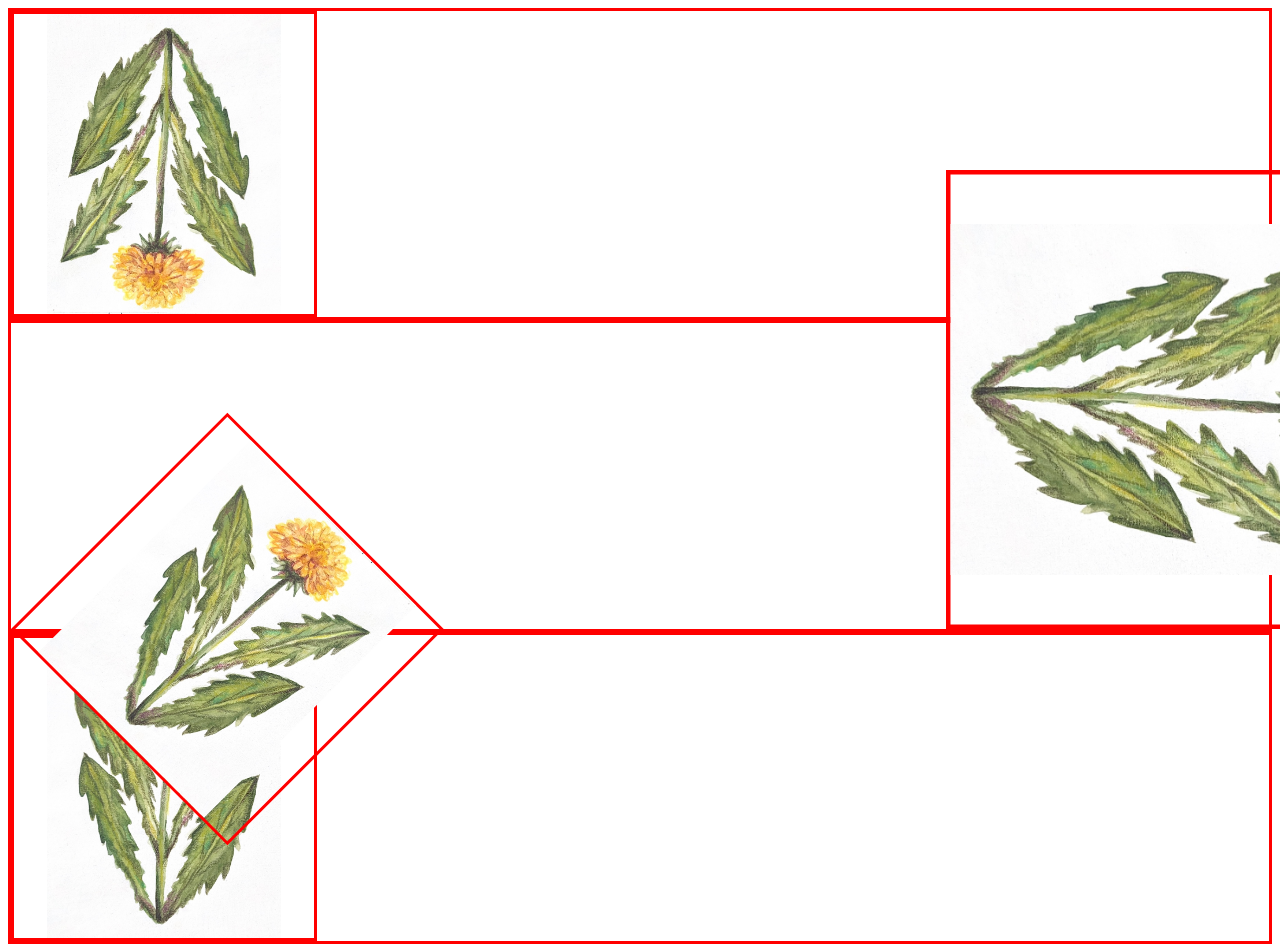
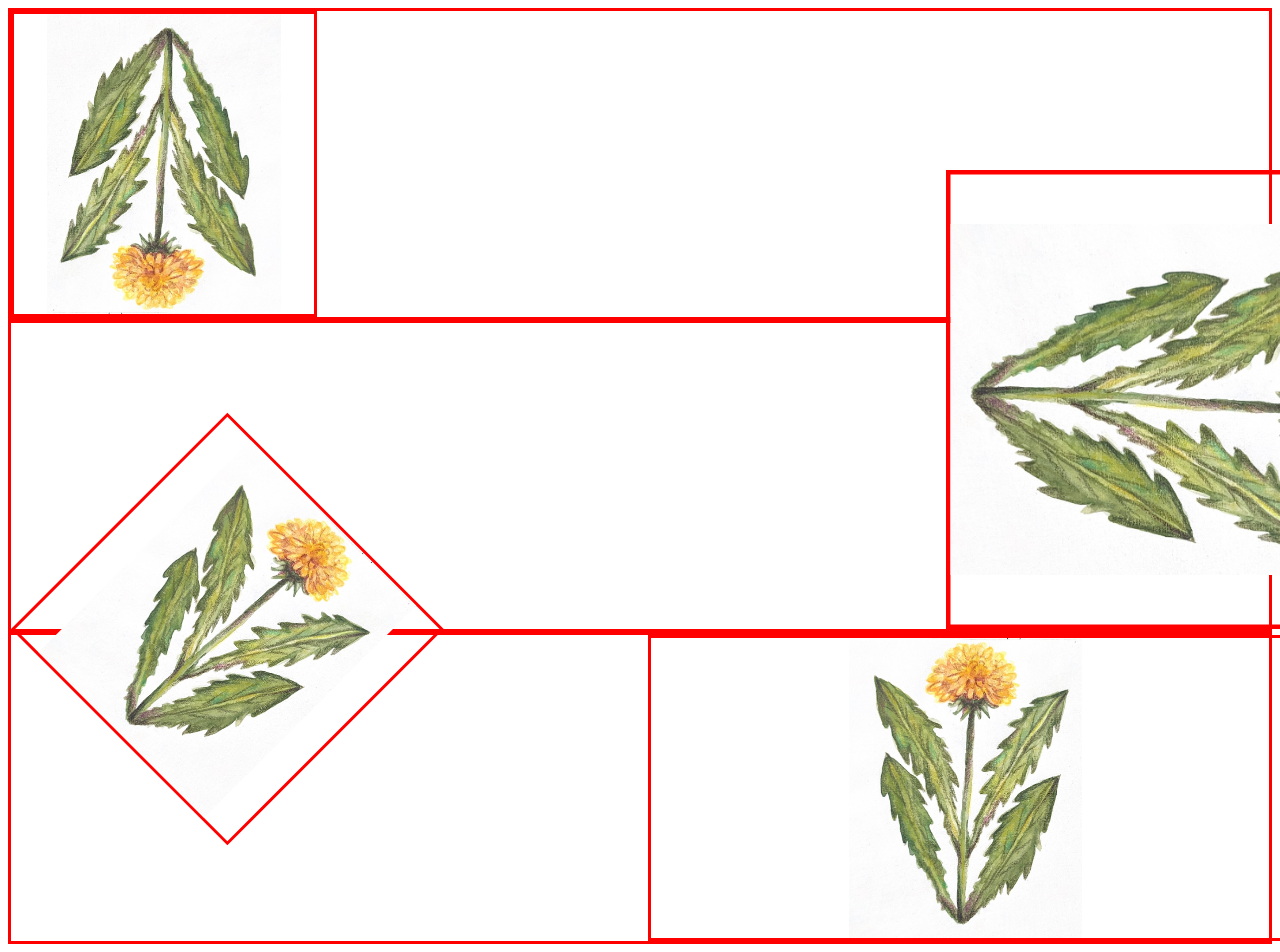
Before and after one commit to Matildeliv/Tema-3-Lab2, a plain HTML site: page transforms.html in a window 1280 px wide. Shown: the top 952 px of the page. Drawn offline with Linux system fonts and the light colour scheme.

Commit message:
tilføjer css til transforms

```diff
--- a/transforms.css
+++ b/transforms.css
@@ -37,4 +37,6 @@ div {
   width: 300px;
   object-fit: contain;
   border: solid red;
+  width: 100%;
+  transform: translateX(calc(100% + 2px));
 }
```
